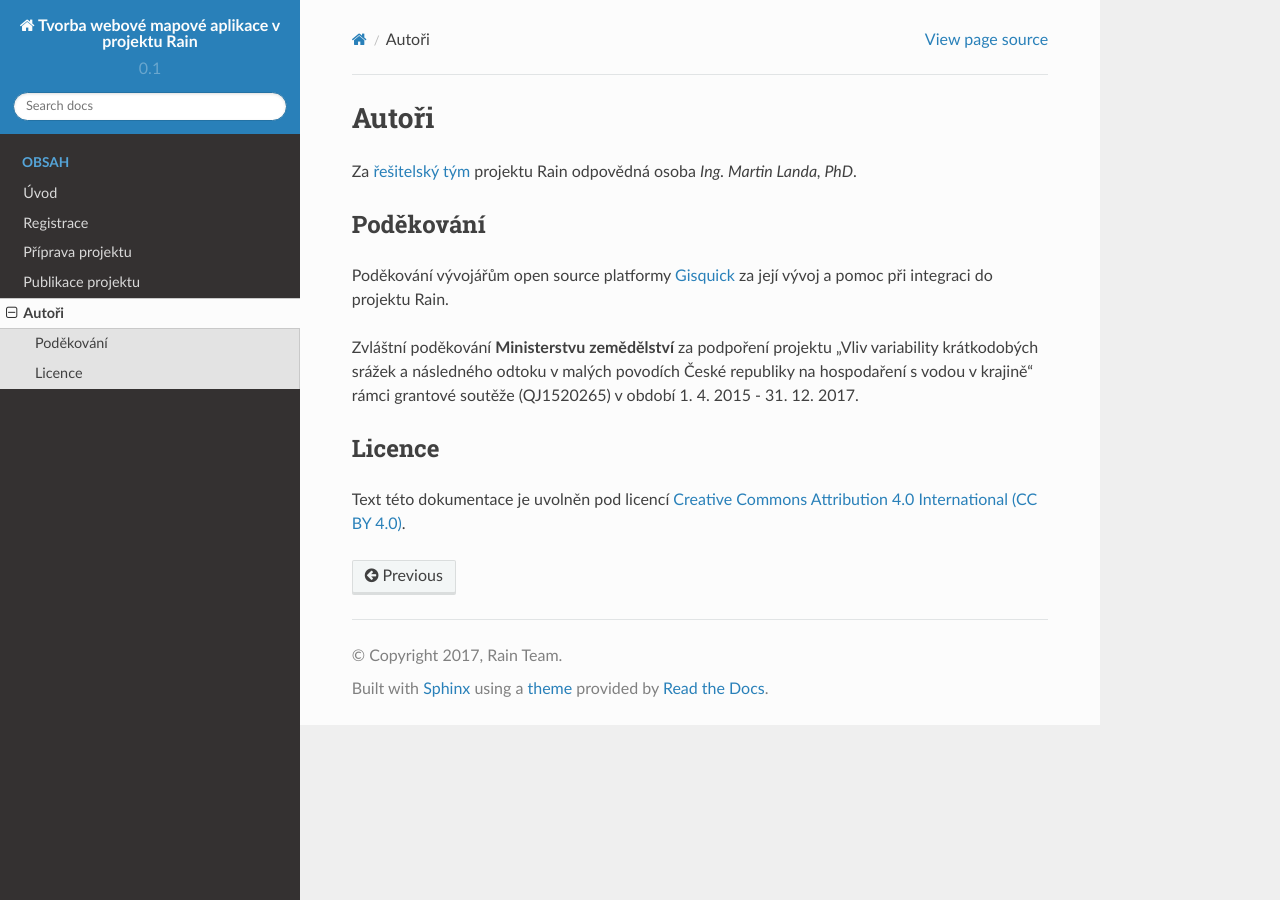
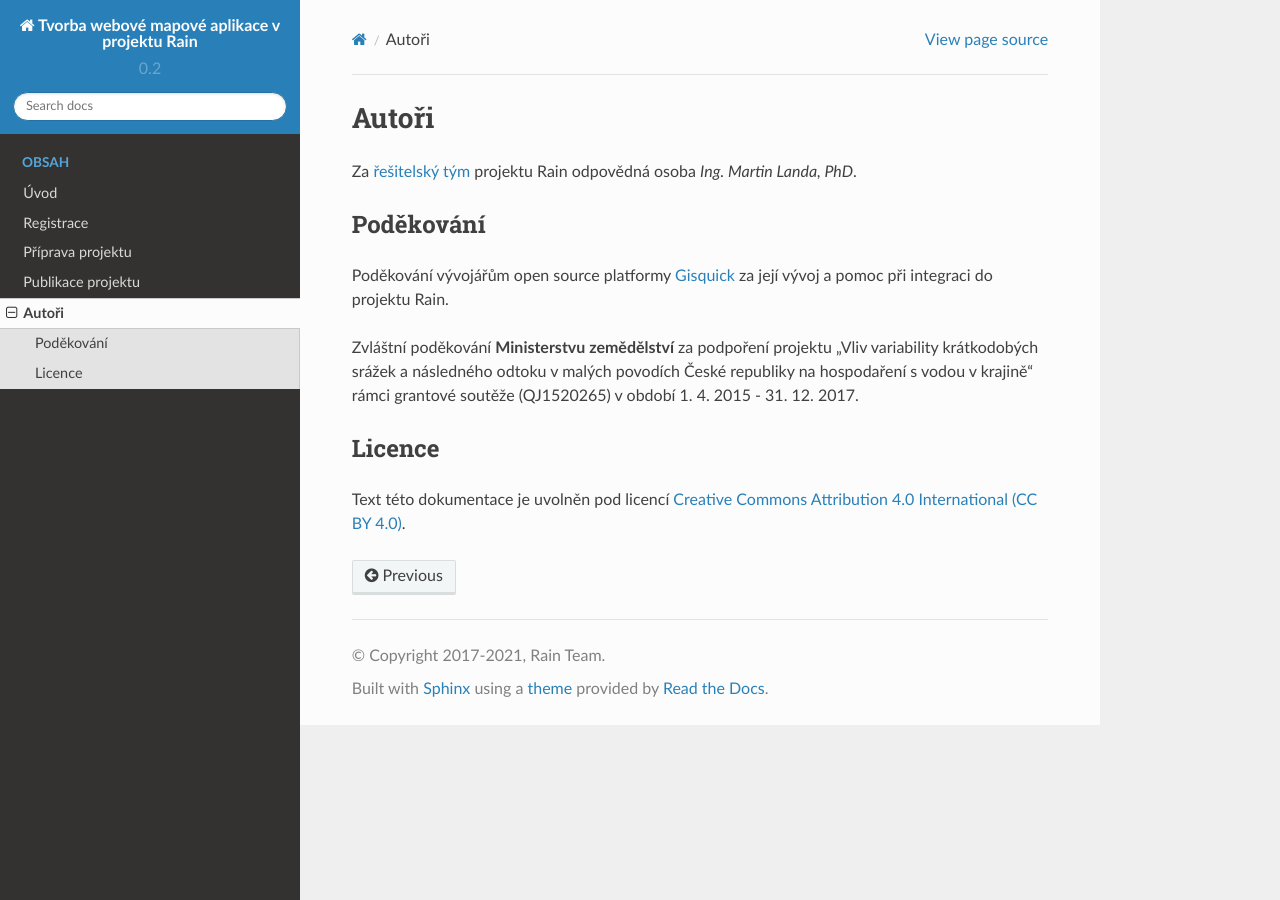
Before and after one commit to ctu-geoforall-lab/subdayprecip-design, a Sphinx documentation site: the page built from docs/autori.rst, in a window 1280 px wide. Built offline with Sphinx 7.4.7 and the Read the Docs theme 2.0.0, drawn with Linux system fonts in a browser that asks for light colours.

Commit message:
docs: version bump to 0.2

```diff
--- a/docs/conf.py
+++ b/docs/conf.py
@@ -47,7 +47,7 @@
 
 # General information about the project.
 project = u'Tvorba webové mapové aplikace v projektu Rain'
-copyright = u'2017, Rain Team'
+copyright = u'2017-2021, Rain Team'
 author = u'Rain Team'
 
 # The version info for the project you're documenting, acts as replacement for
@@ -55,9 +55,9 @@
 # built documents.
 #
 # The short X.Y version.
-version = u'0.1'
+version = u'0.2'
 # The full version, including alpha/beta/rc tags.
-release = u'0.1'
+release = u'0.2'
 
 # The language for content autogenerated by Sphinx. Refer to documentation
 # for a list of supported languages.
```
